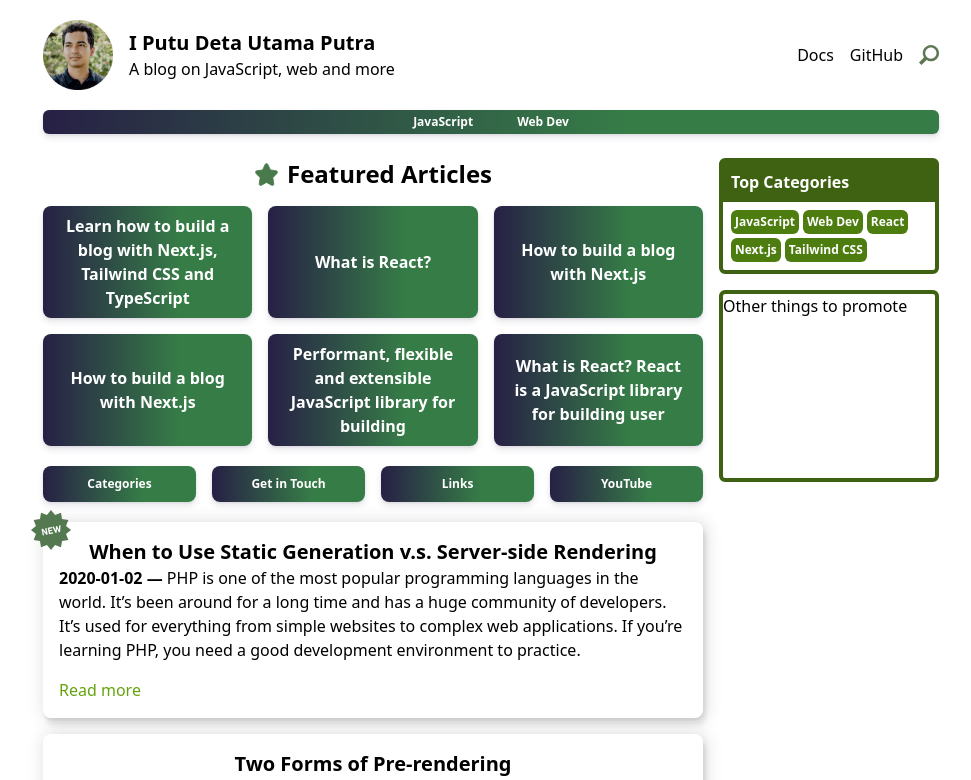
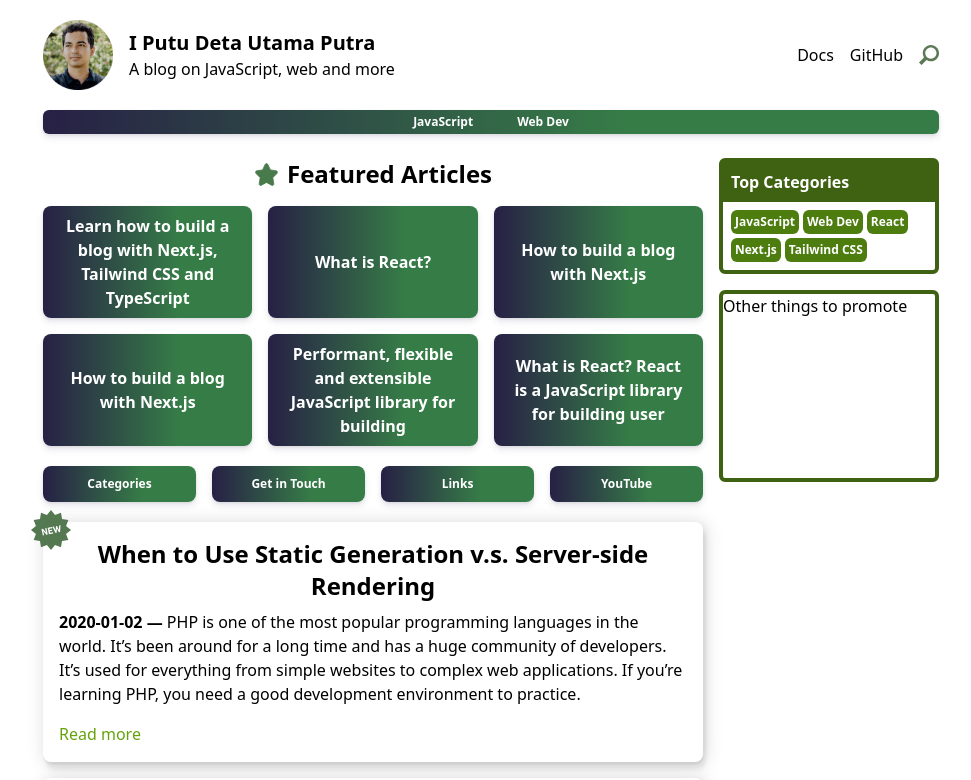
Before and after one commit to detautama/detautama.github.io, a Next.js app: page / in a window 1280 px wide. Shown: the top 780 px of the page, without its empty margins (149-1120 px from the left). Built offline with nearby package versions, Linux system fonts and the light colour scheme.

Commit message:
remove console logs and adjust article title styling for improved readability

```diff
--- a/app/lib/posts.ts
+++ b/app/lib/posts.ts
@@ -14,7 +14,6 @@ const postsDirectory = path.join(process.cwd(), "/app/posts");
 export function getSortedPostsData(): PostData[] {
   // Get file names under /posts
   const fileNames = fs.readdirSync(postsDirectory);
-  console.log("fileNames", fileNames);
   const allPostsData: PostData[] = fileNames.map((fileName) => {
     // Remove ".md" from file name to get id
     const id = fileName.replace(/\.md$/, "");
--- a/app/page.tsx
+++ b/app/page.tsx
@@ -4,8 +4,6 @@ import { getSortedPostsData, PostData } from "@/app/lib/posts";
 
 export default async function Home() {
   const allPostsData = getSortedPostsData();
-
-  console.log("allPostsData", allPostsData);
 
   return (
     <div>
@@ -117,7 +115,7 @@ const Articles: React.FC<{ allPostsData: PostData[] }> = ({ allPostsData }) => {
           )}
           <article>
             <Link href={`/article/${id}`}>
-              <h1 className="font-bold text-center text-xl hover:text-lime-600">
+              <h1 className="font-bold text-center text-2xl hover:text-lime-600 mb-2">
                 {title}
               </h1>
             </Link>
```
